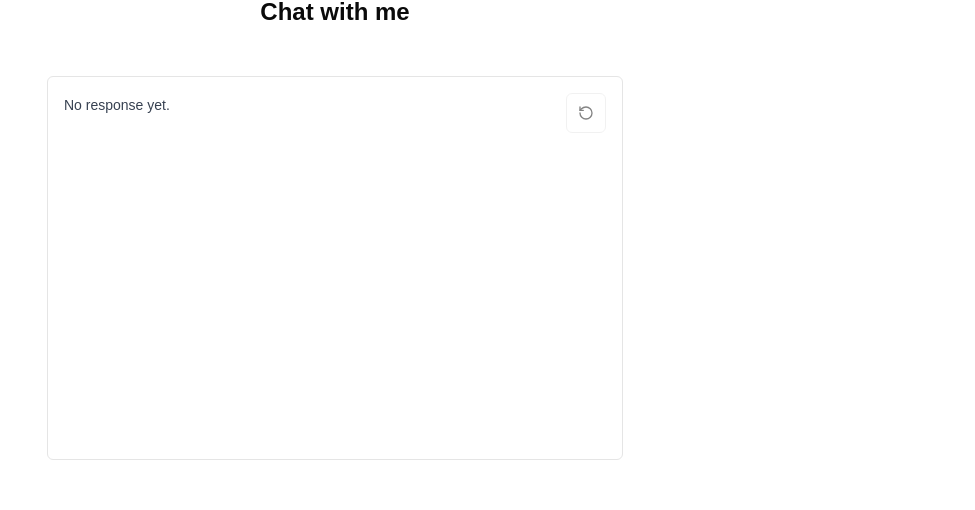
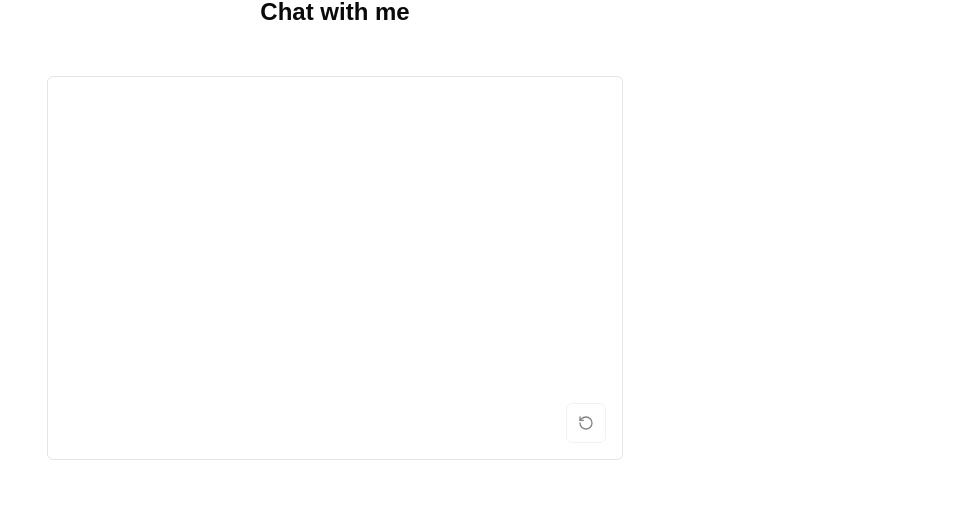
Before and after one commit to asishgeorge/ai-chat, a Next.js app: page / in a window 1280 px wide. Shown: the part 196-706 px from the top of the page, without its empty margins (305-1280 px from the left). Built offline with nearby package versions, Linux system fonts and the light colour scheme.

Commit message:
fix ui - seperate icons for users and left is ai and right is user

```diff
--- a/components/pages/home-page.tsx
+++ b/components/pages/home-page.tsx
@@ -3,30 +3,50 @@ import React, { useState, useRef } from 'react';
 import { Button } from '../ui/button';
 import { ModeToggle } from '../elements/toggle-mode';
 import { simulateLLMStreaming } from '@/lib/generator';
-import { CircleSlash, RotateCcw } from 'lucide-react';
+import { CircleSlash, RotateCcw, Bot, User } from 'lucide-react';
 import { Input } from '../ui/input';
 import { ModelOptions } from '../elements/model-options';
 import Markdown from "react-markdown";
 import remarkGfm from 'remark-gfm'
 import { useLLMStore } from '@/store/llm-store';
 import { simulatedResponse } from '@/helper/helper';
+
+interface Message {
+  type: 'user' | 'assistant';
+  content: string;
+}
+
 export default function HomePage() {
-
-  const [result, setResult] = useState<string>('');
+  const [messages, setMessages] = useState<Message[]>([]);
   const [input, setInput] = useState<string>('');
   const [loading, setLoading] = useState<boolean>(false);
   const streamingOptions = useRef<{ stop: boolean }>({ stop: false });
 
-  const model = useLLMStore().selectedModel
+  const model = useLLMStore().selectedModel;
+
   const handleSendMessage = async () => {
     setLoading(true);
-    setResult('');
     streamingOptions.current.stop = false;
 
+    // Add user message immediately
+    const userMessage = input;
+    setMessages(prev => [...prev, { type: 'user', content: userMessage }]);
+    setInput(''); // Clear input after sending
 
+    // Create a new assistant message
+    const newAssistantMessage: Message = { type: 'assistant', content: '' };
+    setMessages(prev => [...prev, newAssistantMessage]);
+
+    // Stream the response
+    let processedLength = 0;
     for await (const chunk of simulateLLMStreaming(simulatedResponse, { delayMs: 200, chunkSize: 12, stop: streamingOptions.current.stop })) {
       if (streamingOptions.current.stop) break;
-      setResult((prev) => prev + chunk);
+      setMessages(prev => {
+        const updated = [...prev];
+        updated[updated.length - 1].content = simulatedResponse.slice(0, processedLength + chunk.length);
+        return updated;
+      });
+      processedLength += chunk.length;
     }
 
     setLoading(false);
@@ -37,7 +57,6 @@ export default function HomePage() {
     setLoading(false);
   };
 
-
   return (
     <div className="max-w-7xl relative mx-auto h-[100dvh] flex flex-col justify-center items-center space-y-12">
       <div className="absolute top-4 right-4">
@@ -46,28 +65,56 @@ export default function HomePage() {
 
       <h1 className="font-bold text-2xl">{model.length ? model : 'Chat with me'}</h1>
 
-      <div className="relative max-w-xl w-full p-4 border rounded-md flex flex-col h-96 overflow-y-auto">
-        <div className="flex flex-row justify-between items-start">
-          <div className='w-4/5'>
-            <Markdown className='prose dark:prose-invert prose-h1:text-xl prose-sm' remarkPlugins={[remarkGfm]}>{result || 'No response yet.'}</Markdown>
+      <div className="relative max-w-xl w-full p-4 border rounded-md flex flex-col h-96">
+        <div className="flex-1 overflow-y-auto">
+          <div className="flex flex-col gap-4">
+            {messages.map((message, index) => (
+              <div key={index} className={`flex flex-row items-start gap-2 ${message.type === 'assistant' ? 'justify-start' : 'justify-end'}`}>
+                {message.type === 'assistant' && (
+                  <div className="w-8 h-8 rounded-full bg-secondary flex items-center justify-center">
+                    <Bot size={18} />
+                  </div>
+                )}
+                <div className={`max-w-[80%] p-3 rounded-lg ${
+                  message.type === 'assistant'
+                    ? 'bg-secondary'
+                    : 'bg-primary text-primary-foreground'
+                }`}>
+                  {message.type === 'assistant' ? (
+                    <Markdown className='prose dark:prose-invert prose-h1:text-xl prose-sm' remarkPlugins={[remarkGfm]}>
+                      {message.content}
+                    </Markdown>
+                  ) : (
+                    message.content
+                  )}
+                </div>
+                {message.type === 'user' && (
+                  <div className="w-8 h-8 rounded-full bg-primary flex items-center justify-center text-primary-foreground">
+                    <User size={18} />
+                  </div>
+                )}
+              </div>
+            ))}
           </div>
-          <div className='1/5 sticky top-0 right-0 flex gap-2'>
+        </div>
 
-            {loading && <Button
-              onClick={handleStop}
-              variant="outline" size="icon">
+        <div className='sticky bottom-0 right-0 flex gap-2 justify-end pt-2'>
+          {loading && (
+            <Button onClick={handleStop} variant="outline" size="icon">
               <CircleSlash />
-            </Button>}
+            </Button>
+          )}
 
-            <Button
-              disabled={loading || !result.length}
-              onClick={() => {
-                setResult('');
-              }} variant="outline" size="icon">
-              <RotateCcw />
-            </Button>
-
-          </div>
+          <Button
+            disabled={loading || messages.length === 0}
+            onClick={() => {
+              setMessages([]);
+            }}
+            variant="outline"
+            size="icon"
+          >
+            <RotateCcw />
+          </Button>
         </div>
       </div>
 
```
